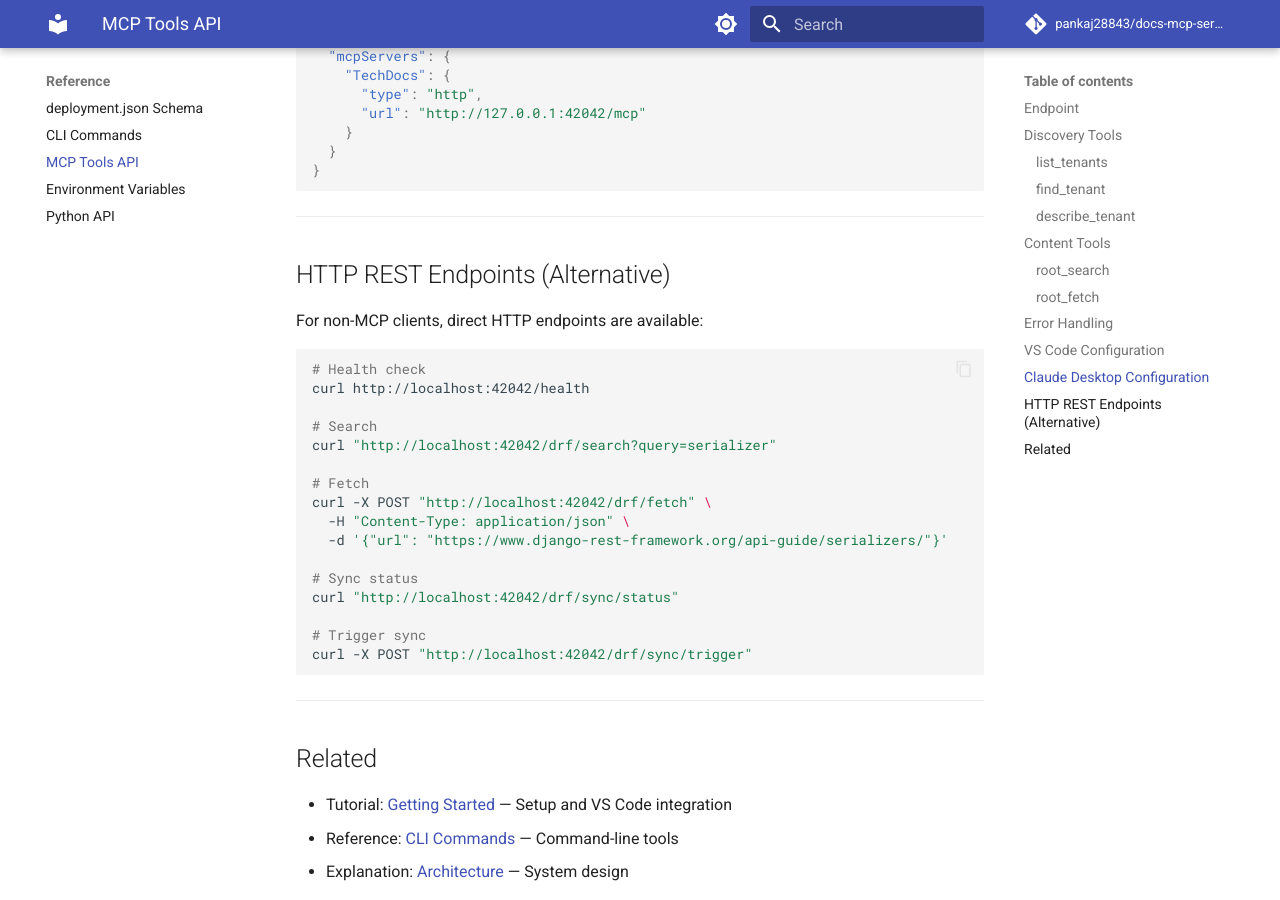
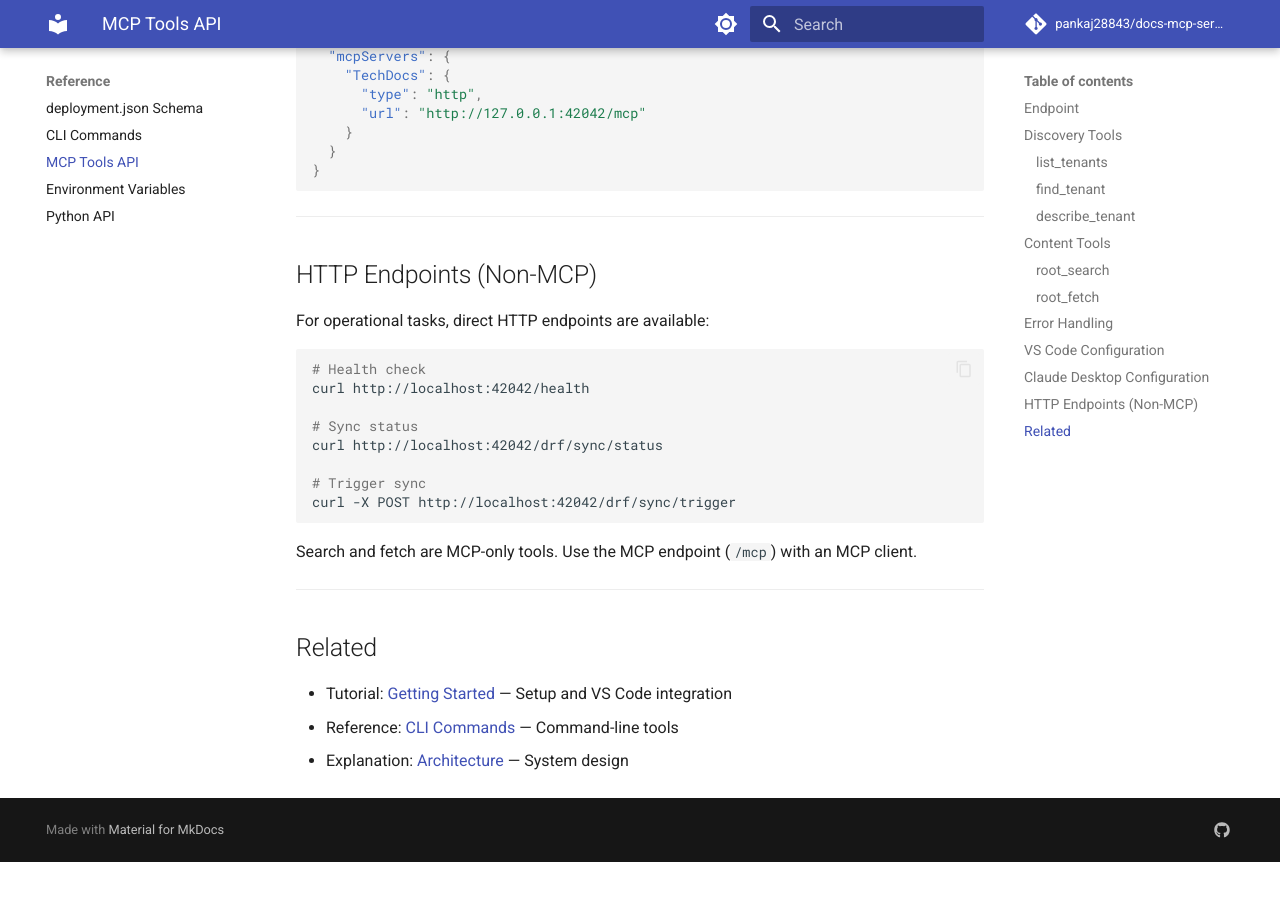
Before and after one commit to pankaj28843/docs-mcp-server, an MkDocs documentation site: the page built from docs/reference/mcp-tools.md, in a window 1280 px wide and 900 px high, scrolled down 5326 px. Built offline with MkDocs 1.6.1 and Material for MkDocs 9.7.7, drawn with Linux system fonts in a browser that asks for light colours; comment, search, counter and statistics services are not loaded; after the commit the page ends 6188 px from its top, so only the background shows below that.

Commit message:
docs(mcp-tools): Remove non-existent HTTP search/fetch endpoints
Only /health, /{tenant}/sync/status, and /{tenant}/sync/trigger exist.
Search and fetch are MCP-only tools via /mcp endpoint.

````diff
--- a/docs/reference/mcp-tools.md
+++ b/docs/reference/mcp-tools.md
@@ -237,28 +237,22 @@ Add to Claude Desktop's MCP configuration:
 
 ---
 
-## HTTP REST Endpoints (Alternative)
+## HTTP Endpoints (Non-MCP)
 
-For non-MCP clients, direct HTTP endpoints are available:
+For operational tasks, direct HTTP endpoints are available:
 
 ```bash
 # Health check
 curl http://localhost:42042/health
 
-# Search
-curl "http://localhost:42042/drf/search?query=serializer"
-
-# Fetch
-curl -X POST "http://localhost:42042/drf/fetch" \
-  -H "Content-Type: application/json" \
-  -d '{"url": "https://www.django-rest-framework.org/api-guide/serializers/"}'
-
 # Sync status
-curl "http://localhost:42042/drf/sync/status"
+curl http://localhost:42042/drf/sync/status
 
 # Trigger sync
-curl -X POST "http://localhost:42042/drf/sync/trigger"
+curl -X POST http://localhost:42042/drf/sync/trigger
 ```
+
+Search and fetch are MCP-only tools. Use the MCP endpoint (`/mcp`) with an MCP client.
 
 ---
 
````
